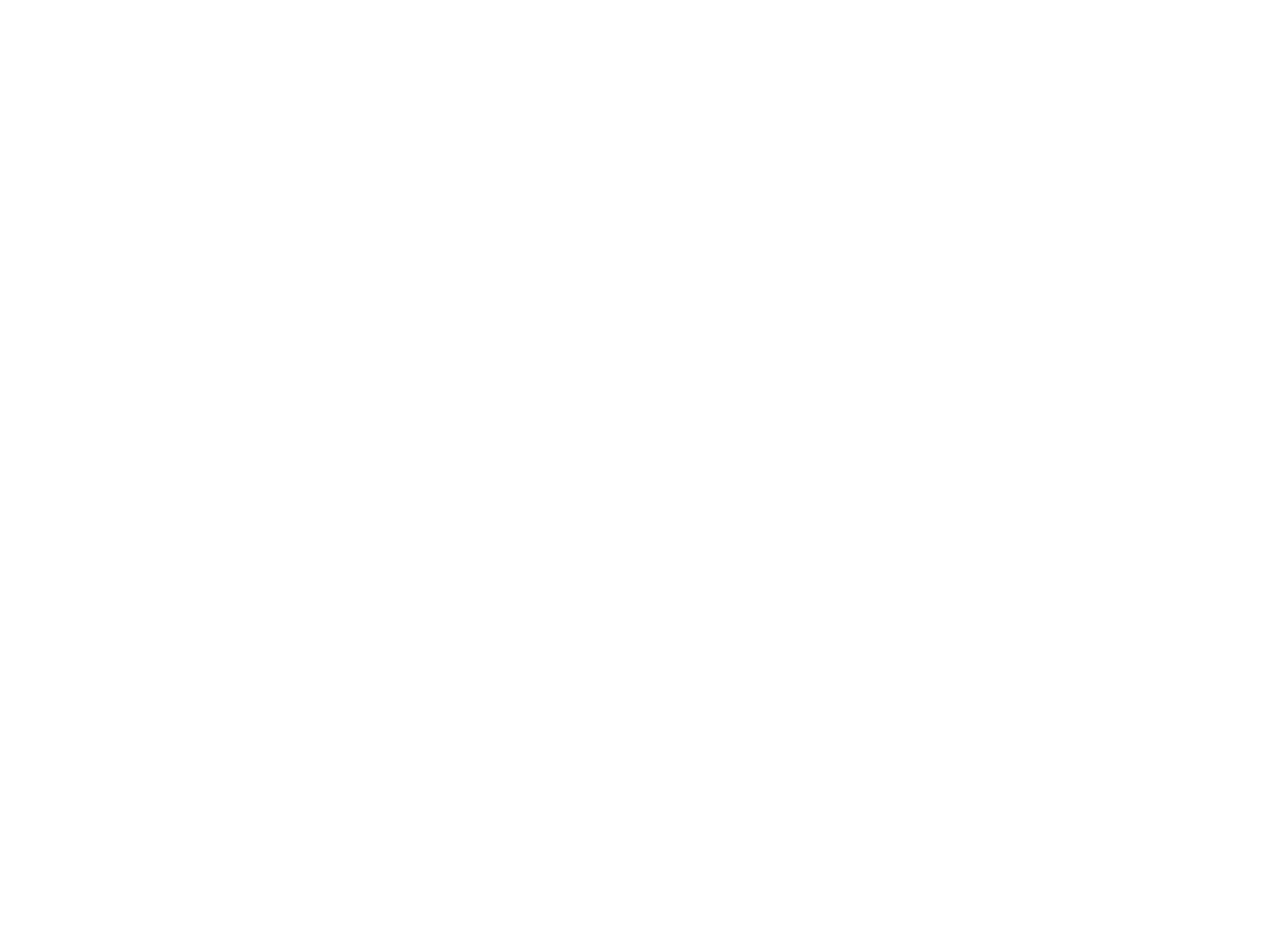
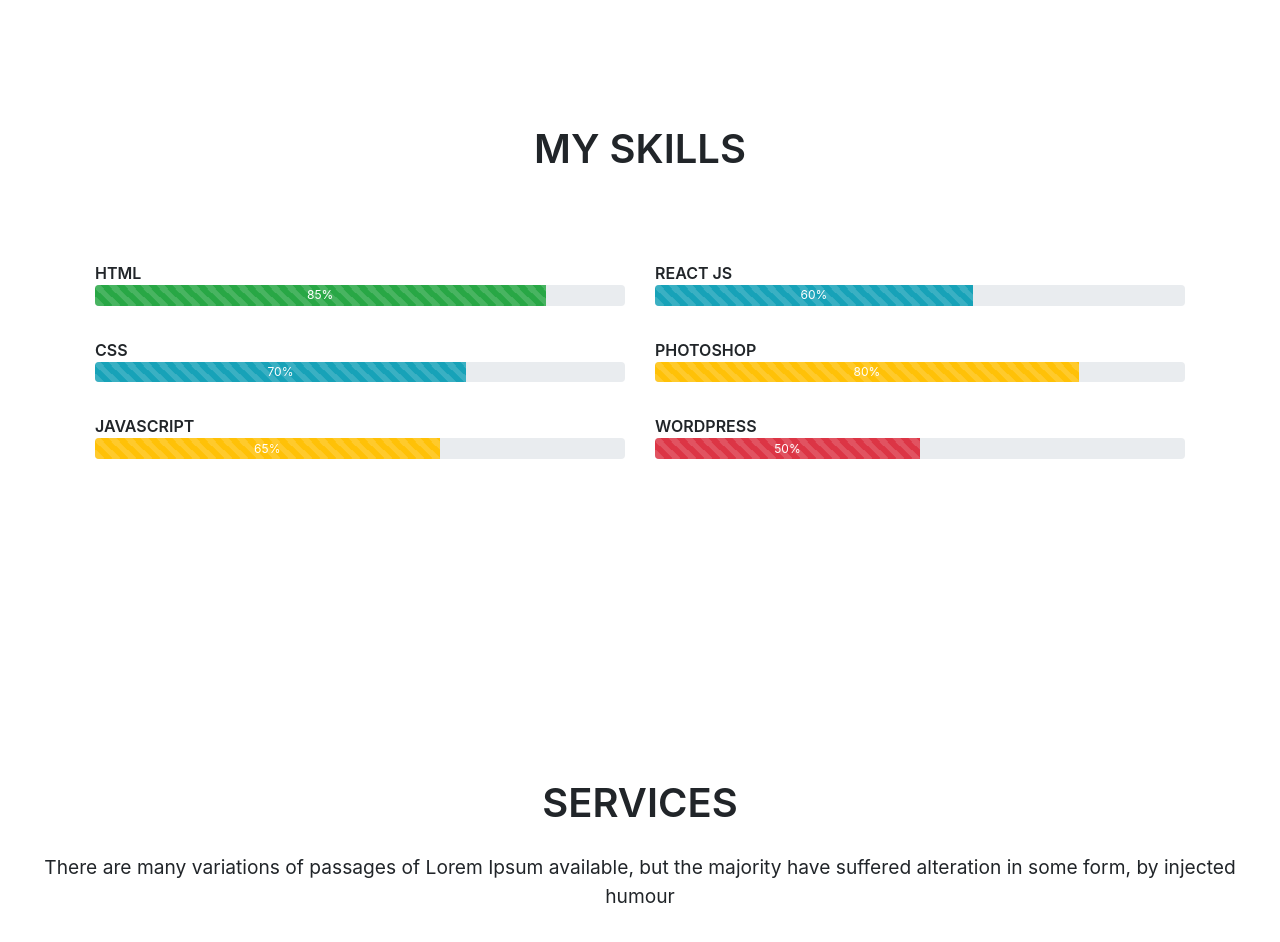
Before and after one commit to raju8534/portfolio, a React (Create React App) app: page / in a window 1280 px wide. Shown: the part 1740-2682 px from the top of the page. Before the commit the page ends 1737 px from the top, so only its background shows below. Built offline with nearby package versions, Linux system fonts and the light colour scheme.

Commit message:
Service Area Complete

```diff
--- a/package.json
+++ b/package.json
@@ -11,6 +11,7 @@
     "react-bootstrap": "^1.6.1",
     "react-dom": "^17.0.2",
     "react-scripts": "4.0.3",
+    "reactstrap": "^8.9.0",
     "web-vitals": "^1.1.2"
   },
   "scripts": {
--- a/src/components/Hero.js
+++ b/src/components/Hero.js
@@ -3,7 +3,7 @@ import './css/Hero.css'
 import img from '../images/banner/banner-image.png'
 const Hero = () => {
     return (
-        <div className="hero-area">
+        <div className="hero-area container-fluid">
             <div className="container">
                 <div className="row">
                     <div className="col-md-6 hero-text">
--- a/src/components/MainComponent.js
+++ b/src/components/MainComponent.js
@@ -1,15 +1,21 @@
-import React from 'react';
+import React, { Component } from 'react';
 import Navigation from './Navigation';
-import Hero from './Hero'
-import About from './About'
+import Hero from './Hero';
+import About from './About';
+import Skills from './Skills';
+import Services from './Services';
 function MainComponent() {
+
     return (
         <div>
             <Navigation />
             <Hero />
             <About />
-        </div>
+            <Skills />
+            <Services />
+        </div >
     )
+
 }
 
 export default MainComponent
--- a/src/components/Navigation.js
+++ b/src/components/Navigation.js
@@ -1,12 +1,17 @@
-import React from 'react';
+import React, { Component } from 'react';
 import { Navbar, Nav } from 'react-bootstrap';
 import logo from '../images/logo.png';
 import './css/Navigation.css';
-const Navigation = () => {
+class Navigation extends Component {
+
+    changebackground = () => {
+        console.log(window.scrollY);
+    }
+    render() {
         return (
-        <div className="nav-area">
+            <div className="nav-area sticky-top">
                 <div>
-                <Navbar className="container" bg="transparent" expand="lg" sticky="top" >
+                    <Navbar className="container" expand="lg">
                         <Navbar.Brand href="#home"><img src={logo} alt="logo" /></Navbar.Brand>
                         <Navbar.Toggle aria-controls="basic-navbar-nav" />
                         <Navbar.Collapse id="basic-navbar-nav">
@@ -22,5 +27,6 @@ const Navigation = () => {
             </div >
         )
     }
+}
 
 export default Navigation
--- /dev/null
+++ b/src/components/Services.js
@@ -0,0 +1,39 @@
+import React from 'react'
+import img from '../images/services/s1.png'
+import img2 from '../images/services/s2.png'
+import img3 from '../images/services/s3.png'
+import img4 from '../images/services/s4.png'
+import './css/Services.css';
+export const Services = (props) => {
+    return (
+        <div className="service-area text-center container-fluid">
+            <h2>Services</h2>
+            <p>There are many variations of passages of Lorem Ipsum available, but the majority have suffered alteration in some form, by injected humour</p>
+            <div className="container">
+                <div className="row services">
+                    <div className="col-md-3 content">
+                        <img src={img} alt="service-img1" />
+                        <h5>wp developer</h5>
+                        <p>Some quick example text to build on the card title and make up the bulk of the card's content.</p>
+                    </div>
+                    <div className="col-md-3 content active">
+                        <img src={img2} alt="service-img2" />
+                        <h5>wp developer</h5>
+                        <p>Some quick example text to build on the card title and make up the bulk of the card's content.</p>
+                    </div>
+                    <div className="col-md-3 content">
+                        <img src={img3} alt="service-img3" />
+                        <h5>wp developer</h5>
+                        <p>Some quick example text to build on the card title and make up the bulk of the card's content.</p>
+                    </div>
+                    <div className="col-md-3 content">
+                        <img src={img4} alt="service-img4" />
+                        <h5>wp developer</h5>
+                        <p>Some quick example text to build on the card title and make up the bulk of the card's content.</p>
+                    </div>
+                </div>
+            </div>
+        </div>
+    )
+}
+export default Services
--- /dev/null
+++ b/src/components/Skills.js
@@ -0,0 +1,37 @@
+import React from 'react'
+import { Progress } from 'reactstrap';
+import './css/Skills.css'
+const Skills = () => {
+    return (
+        <div className="skill-area">
+            <h2 className="text-center">My Skills</h2>
+            <div className="container">
+                <div className="row">
+                    <div className="col-md-6">
+                        <div className="skill-content">
+                            <span>html</span>
+                            <Progress animated color="success" value="85">85%</Progress>
+                            <span>css</span>
+                            <Progress animated color="info" value={70}>70%</Progress>
+                            <span>javascript</span>
+                            <Progress animated color="warning" value={65}>65%</Progress>
+                        </div>
+                    </div>
+                    <div className="col-md-6">
+                        <div className="skill-content">
+                            <span>React JS</span>
+                            <Progress animated color="info" value={60}>60%</Progress>
+                            <span>Photoshop</span>
+                            <Progress animated color="warning" value={80}>80%</Progress>
+                            <span>Wordpress</span>
+                            <Progress animated color="danger" value={50}>50%</Progress>
+                        </div>
+                    </div>
+                </div>
+            </div>
+
+        </div>
+    )
+}
+
+export default Skills
--- a/src/components/css/Hero.css
+++ b/src/components/css/Hero.css
@@ -4,7 +4,7 @@
 }
 
 .hero-area .hero-text h3 {
-    padding-top: 35%;
+    padding-top: 25%;
     font-size: 3rem;
     font-weight: 500;
     position: relative;
@@ -53,4 +53,5 @@
     width: 100%;
     height: auto;
     padding: 3rem 0;
+    padding-top: 20%;
 }
--- a/src/components/css/Navigation.css
+++ b/src/components/css/Navigation.css
@@ -1,3 +1,8 @@
+.nav-area {
+    background: black;
+}
+
+
 .ml-auto.navbar-nav {
     text-transform: uppercase;
     font-weight: 500;
@@ -11,7 +16,7 @@ a.navbar-brand {
 
 .navbar-nav a {
     padding: 1rem 2rem !important;
-    color: black !important;
+    color: white !important;
 }
 
 .nav-area .active {
@@ -19,6 +24,6 @@ a.navbar-brand {
 }
 
 .navbar-nav a:hover {
-    transition: .5s all ease;
     color: #7851EA !important;
+    transition: .5s all ease-in;
 }
--- /dev/null
+++ b/src/components/css/Services.css
@@ -0,0 +1,46 @@
+.service-area {
+    padding: 8rem 5rem;
+}
+
+.service-area h2 {
+    font-weight: 600;
+    font-size: 2.5rem;
+    margin-bottom: 1.6rem;
+    text-transform: uppercase;
+}
+
+.service-area p {
+    font-size: 1.2rem;
+    margin-bottom: 5rem;
+}
+
+.services {
+    padding: 2rem 0;
+}
+
+.services .content {
+    padding: 2rem 2rem;
+    background: rgba(220, 230, 233, 0.205);
+}
+
+.services .content:hover,
+.services .content .active {
+    box-shadow: 0px 10px 30px rgba(57, 56, 61, 0.205);
+    transition: box-shadow .6s;
+    overflow: hidden;
+
+}
+
+.services .content img {
+    padding: 2rem 0;
+}
+
+
+
+.services .content h5 {
+    text-transform: uppercase;
+}
+
+.services .content p {
+    margin-top: 1rem;
+}
--- /dev/null
+++ b/src/components/css/Skills.css
@@ -0,0 +1,30 @@
+.skill-area {
+    padding: 8rem 5rem;
+}
+
+.skill-content {
+    padding: 2rem 0;
+}
+
+.skill-area h2 {
+    font-weight: 600;
+    font-size: 2.5rem;
+    margin-bottom: 3.5rem;
+    text-transform: uppercase;
+}
+
+.skill-area .skill-content span {
+    text-transform: uppercase;
+    font-weight: 600;
+}
+
+.skill-area .skill-content .progress {
+    display: flex;
+    height: 1.3rem;
+    overflow: hidden;
+    line-height: 0;
+    font-size: 0.75rem;
+    background-color: #e9ecef;
+    border-radius: .25rem;
+    margin-bottom: 2rem;
+}
```
Also changed, not shown: 1 other file (tests, documents, lock files or other folders). Lines whose indentation alone changed are shown as unchanged.
